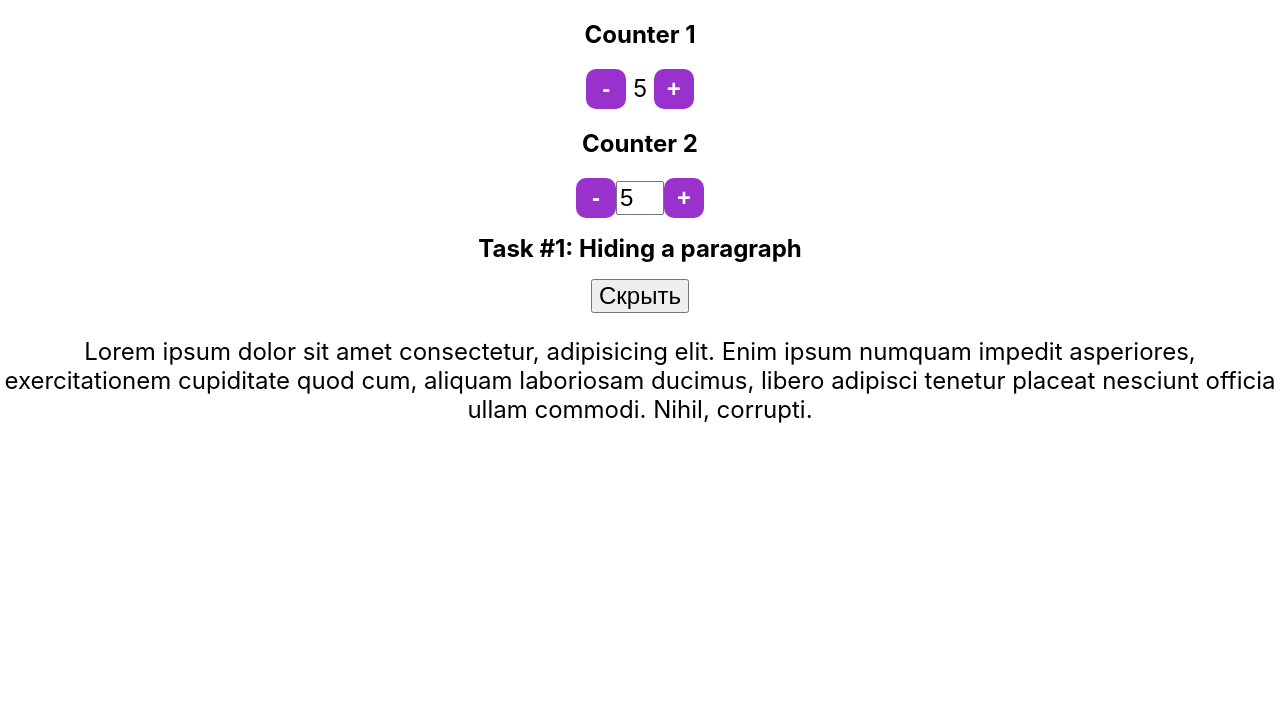
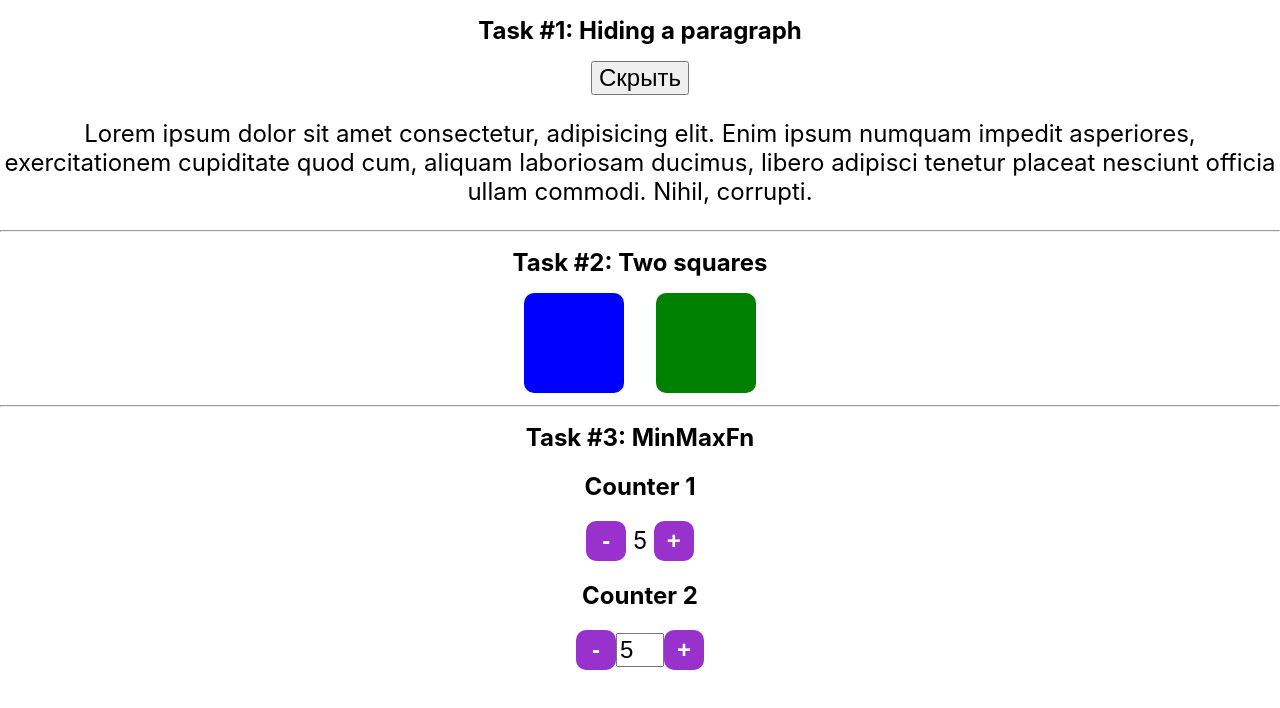
Before and after one commit to ipotemkin/sky-react, a React (Create React App) app: page / in a window 1280 px wide. Shown: the top 708 px of the page. Built offline with nearby package versions, Linux system fonts and the light colour scheme.

Commit message:
added Squares

```diff
--- a/src/App.js
+++ b/src/App.js
@@ -3,19 +3,18 @@ import './App.css'
 // import Clock from './components/Clock'
 import MinMaxFn from './components/MinMaxFn'
 import ParagraphBtn from './components/ParagraphBtn'
+import Squares from './components/Squares'
 // import ReacTimer from './components/ReacTimer'
 
 function App() {
   return (
     <div className="App">
+      <ParagraphBtn />
+      <hr />
+      <Squares />
+      <hr />
       <MinMaxFn min={5} max={20}/>
-      {/* <ReacTimer />
-      <hr />
-      <Clock />
-      <hr />
-      <PomodoroTracker /> */}
-      <ParagraphBtn />
-    </div>
+      </div>
   )
 }
 
--- a/src/components/MinMaxFn.js
+++ b/src/components/MinMaxFn.js
@@ -23,6 +23,8 @@ export default function minMaxFn({min, max}) {
 
   return (
     <div>
+      <h1>Task #3: MinMaxFn</h1>
+
       <h2>Counter 1</h2>
       <button className="btn" type="button" onClick={decr}>-</button>
       <span> { curCount } </span>
--- /dev/null
+++ b/src/components/Squares.js
@@ -0,0 +1,33 @@
+import { useState } from "react"
+
+/* eslint-disable jsx-a11y/click-events-have-key-events */
+/* eslint-disable jsx-a11y/no-static-element-interactions */
+
+function Square({color, size=100, onClick = () => {}}) {
+  const style = {
+    backgroundColor: color,
+    width: size,
+    height: size,
+    borderRadius: 10
+  }
+
+  return <div className="square" style={style} onClick={onClick}/>
+}
+
+export default function Squares() {
+  const [status, setStatus] = useState(true)
+
+  const click = () => {
+    setStatus(!status)
+  }
+
+  return (
+    <div>
+      <h1>Task #2: Two squares</h1>
+      <div className="center">
+          <Square color='blue'/>
+          <Square color={status ? 'green' : 'red'} onClick={click}/>
+      </div>
+  </div>
+  )
+}
--- a/src/index.css
+++ b/src/index.css
@@ -29,3 +29,9 @@ code {
 .input-number {
   width: 40px;
 }
+
+.center {
+  display: flex;
+  justify-content: center;
+  gap: 32px;
+}
```
